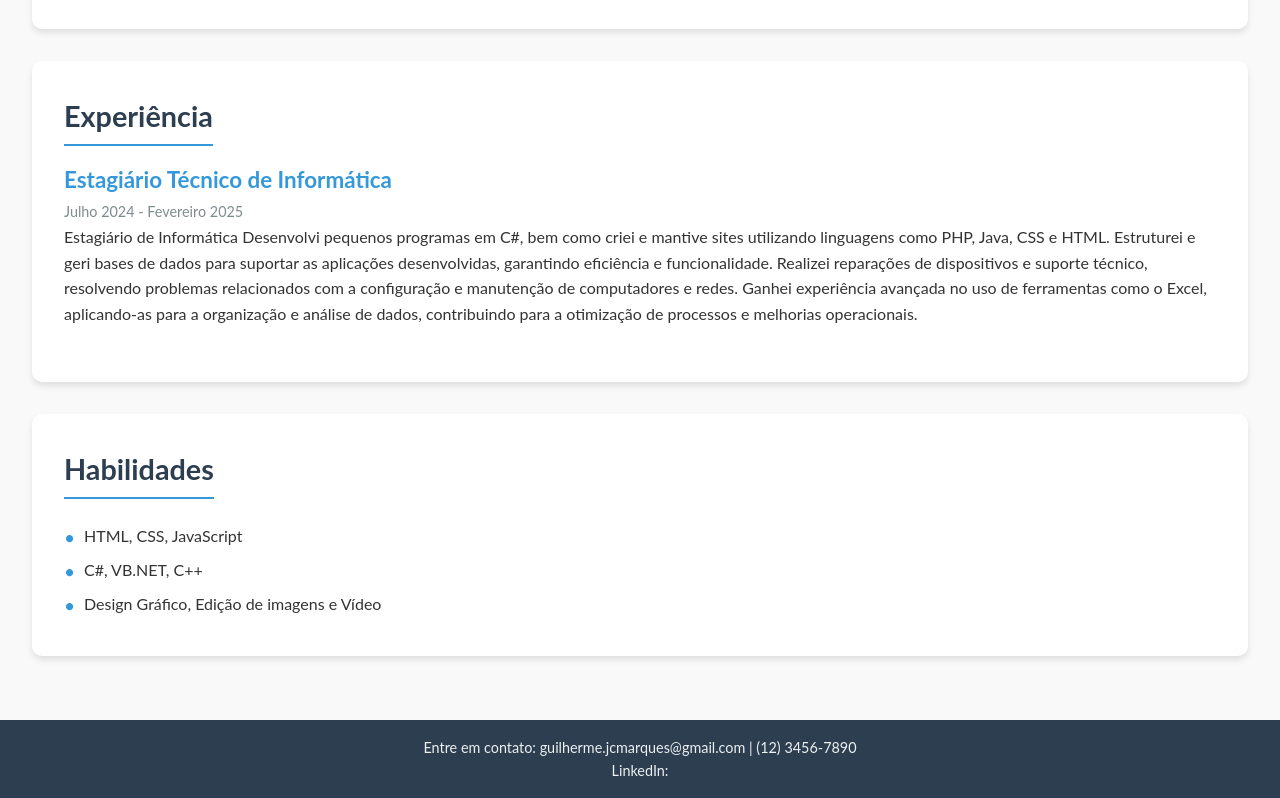
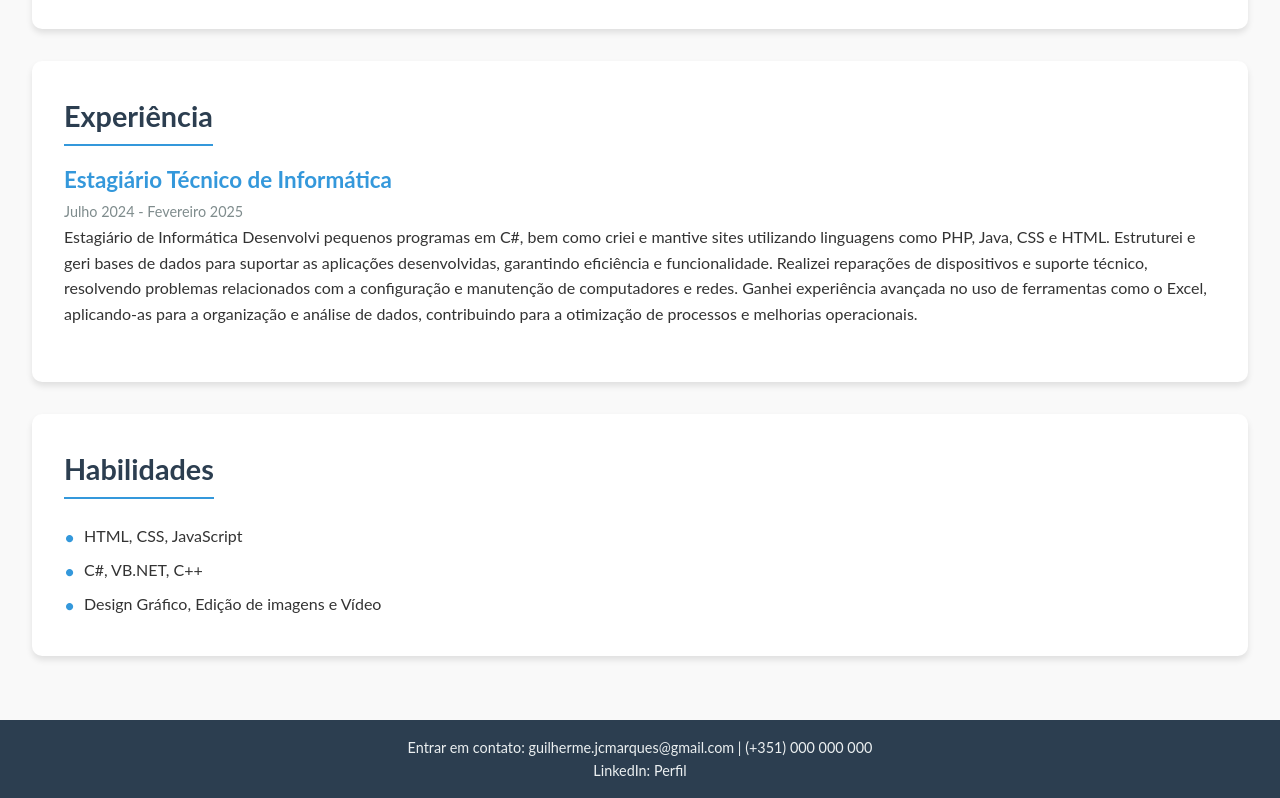
Before and after one commit to DeHermen/curriculo-website, a plain HTML site: page index.html in a window 1280 px wide. Shown: the part 691-1489 px from the top of the page. Drawn offline with Linux system fonts and the light colour scheme.

Commit message:
Corrigir o Linkedin
Faltava texto

```diff
--- a/index.html
+++ b/index.html
@@ -54,8 +54,8 @@
         </section>
     </main>
     <footer id="contato">
-        <p>Entre em contato: guilherme.jcmarques@gmail.com | (12) 3456-7890</p>
-        <p>LinkedIn: <a href="https://www.linkedin.com/in/guilherme-marques-779689324"></a></p>
+        <p>Entrar em contato: guilherme.jcmarques@gmail.com | (+351) 000 000 000</p>
+        <p>LinkedIn: <a href="https://www.linkedin.com/in/guilherme-marques-779689324"></a> Perfil</p>
     </footer>
 </body>
 </html>
```
